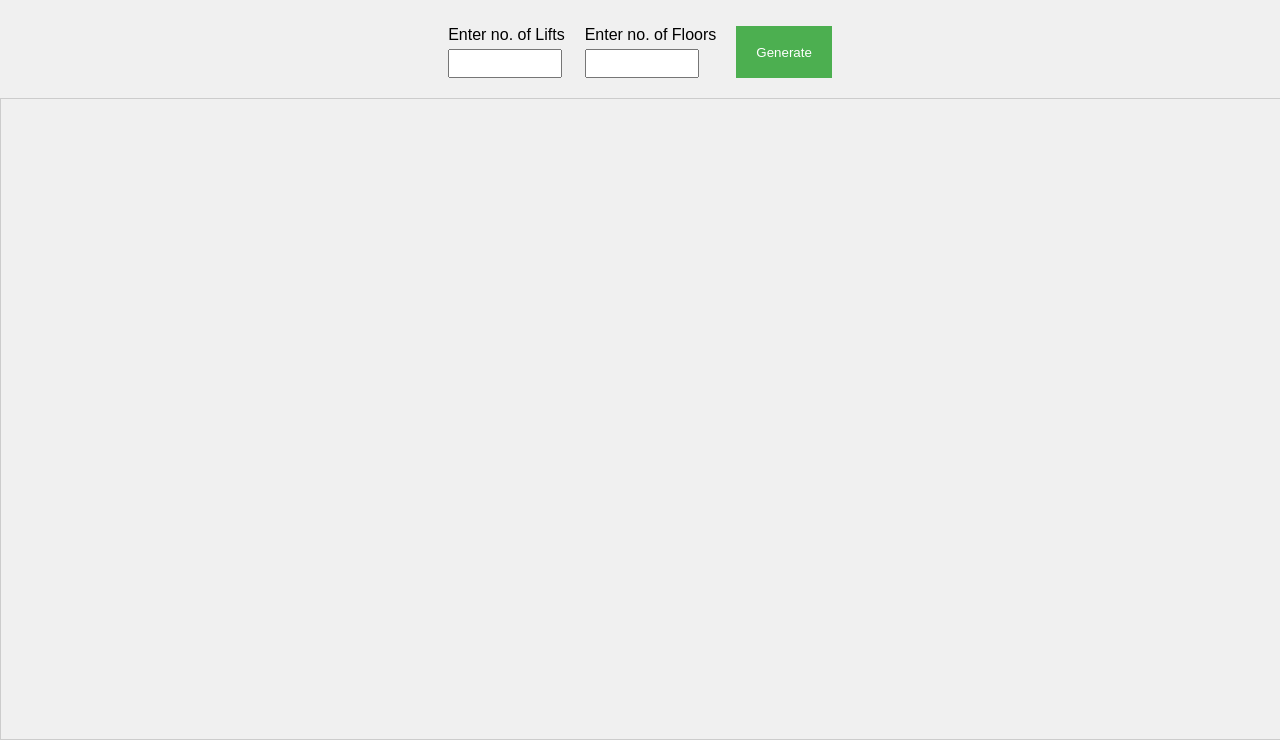
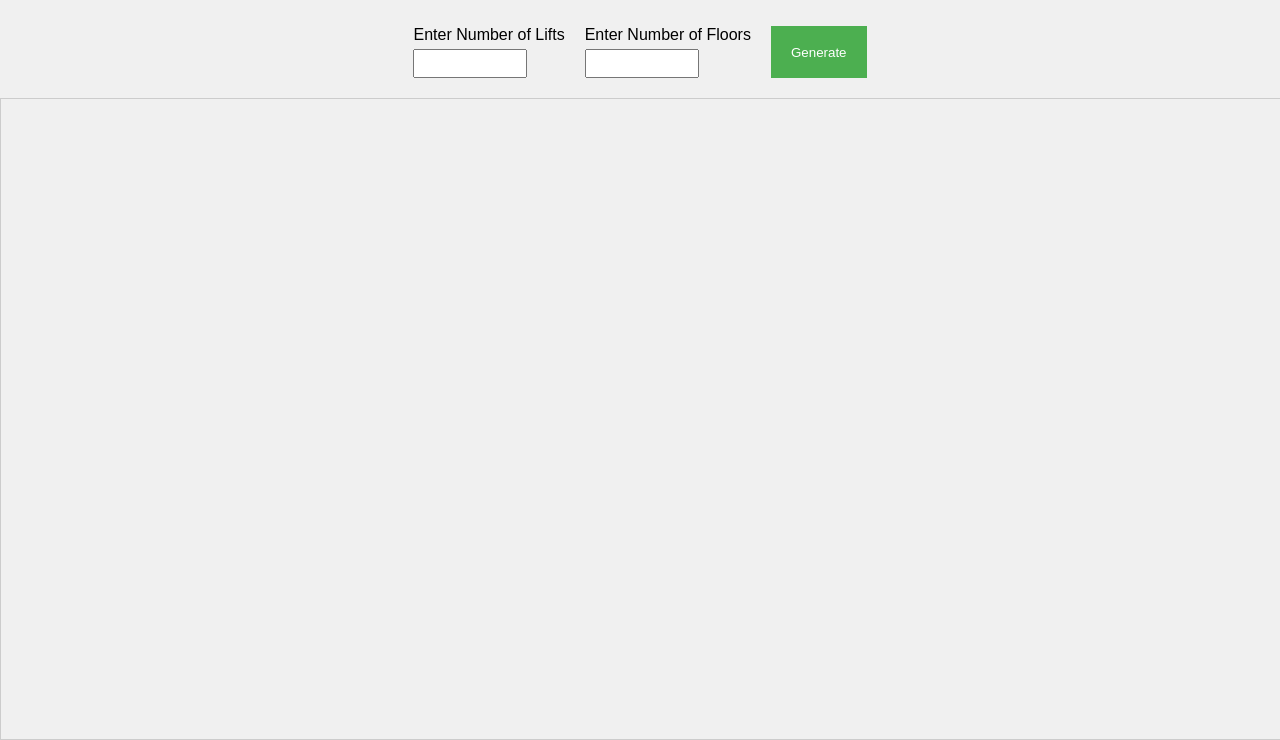
Before and after one commit to bharaths20/lift-simulation, a plain HTML site: page index.html in a window 1280 px wide. Shown: the part 72-812 px from the top of the page. Drawn offline with Linux system fonts and the light colour scheme.

```diff
--- a/index.html
+++ b/index.html
@@ -11,11 +11,11 @@
     <h1 class="liftSim">Lifts Area</h1>
     <div class="generator">
       <div class="liftin">
-        <label for="liftsInput">Enter no. of Lifts</label>
+        <label for="liftsInput">Enter Number of Lifts</label>
         <input type="number" id="liftsInput" min="1" />
       </div>
       <div class="floorsin">
-        <label for="floorsInput">Enter no. of Floors</label>
+        <label for="floorsInput">Enter Number of Floors</label>
         <input type="number" id="floorsInput" min="1" />
       </div>
       <button onclick="generate()">Generate</button>
```
